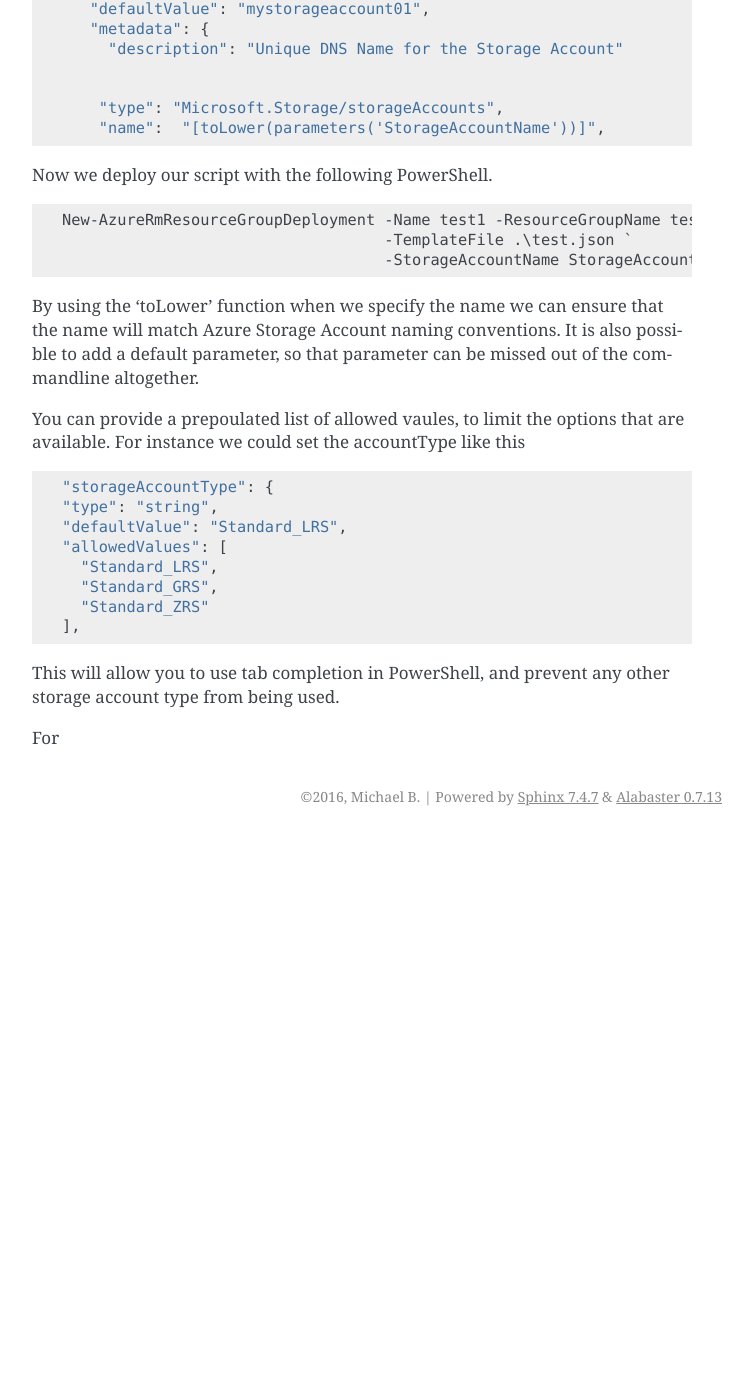
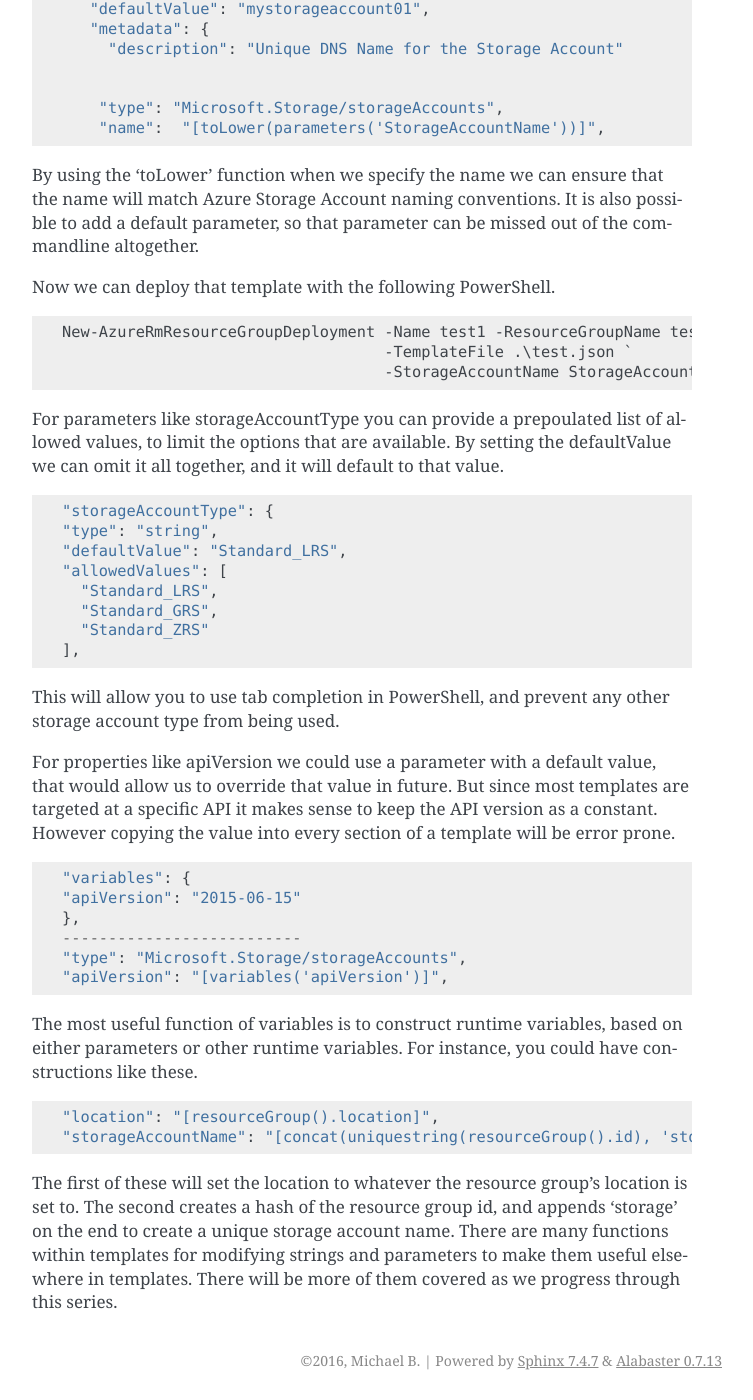
Before and after one commit to AzuredIO/Website-sphinx, a Sphinx documentation site: the page built from source/ps/templates.rst, in a window 1280 px wide and 1400 px high, scrolled down 909 px. Shown: the whole window, without its empty margins (388-1141 px from the left). Built offline with Sphinx 7.4.7, drawn with Linux system fonts in a browser that asks for light colours; before the commit the page ends 1745 px from its top, so only the background shows below that; some of the changed text lies outside the part shown.

Commit message:
completed templates document

```diff
--- a/source/conf.py
+++ b/source/conf.py
@@ -122,7 +122,7 @@ html_theme_options = {
 
 # The name for this set of Sphinx documents.  If None, it defaults to
 # "<project> v<release> documentation".
-#html_title = None
+html_title = None
 
 # A shorter title for the navigation bar.  Default is the same as html_title.
 #html_short_title = None
--- a/source/ps/index.rst
+++ b/source/ps/index.rst
@@ -1,5 +1,5 @@
-Azure PowerShell
-================
+Infrastructure as Code
+======================
 
 Contents:
 
--- a/source/ps/templates.rst
+++ b/source/ps/templates.rst
@@ -18,7 +18,7 @@ A basic template to deploy a storage account might look like this
        "apiVersion": "2015-06-15",
        "location": "westeurope",
        "properties": {
-         "accountType": "Standard_LRS"
+         "storageAccountType": "Standard_LRS"
        }
      }
    ]
@@ -45,17 +45,20 @@ To save space, we've stripped out the extraneous lines.::
         "type": "Microsoft.Storage/storageAccounts",
         "name":  "[toLower(parameters('StorageAccountName'))]",
 
-Now we deploy our script with the following PowerShell.
+
+By using the 'toLower' function when we specify the name we can ensure that the name will match Azure Storage Account naming conventions.
+It is also possible to add a default parameter, so that parameter can be missed out of the commandline altogether.
+
+Now we can deploy that template with the following PowerShell.
 ::
 
     New-AzureRmResourceGroupDeployment -Name test1 -ResourceGroupName testgroup `
                                        -TemplateFile .\test.json `
                                        -StorageAccountName StorageAccountName01
 
-By using the 'toLower' function when we specify the name we can ensure that the name will match Azure Storage Account naming conventions.
-It is also possible to add a default parameter, so that parameter can be missed out of the commandline altogether.
 
-You can provide a prepoulated list of allowed vaules, to limit the options that are available. For instance we could set the accountType like this
+For parameters like storageAccountType you can provide a prepoulated list of allowed values, to limit the options that are available.
+By setting the defaultValue we can omit it all together, and it will default to that value.
 ::
 
   "storageAccountType": {
@@ -69,4 +72,24 @@ You can provide a prepoulated list of allowed vaules, to limit the options that
 
 This will allow you to use tab completion in PowerShell, and prevent any other storage account type from being used.
 
-For
+For properties like apiVersion we could use a parameter with a default value, that would allow us to override that value in future.
+But since most templates are targeted at a specific API it makes sense to keep the API version as a constant. However copying the value into every section of a template will be error prone.
+::
+
+  "variables": {
+  "apiVersion": "2015-06-15"
+  },
+  --------------------------
+  "type": "Microsoft.Storage/storageAccounts",
+  "apiVersion": "[variables('apiVersion')]",
+
+The most useful function of variables is to construct runtime variables, based on either parameters or other runtime variables. For instance, you could have constructions like these.
+::
+
+    "location": "[resourceGroup().location]",
+    "storageAccountName": "[concat(uniquestring(resourceGroup().id), 'storage')]",
+
+The first of these will set the location to whatever the resource group's location is set to.
+The second creates a hash of the resource group id, and appends 'storage' on the end to create a unique storage account name.
+There are many functions within templates for modifying strings and parameters to make them useful elsewhere in templates.
+There will be more of them covered as we progress through this series.
```
